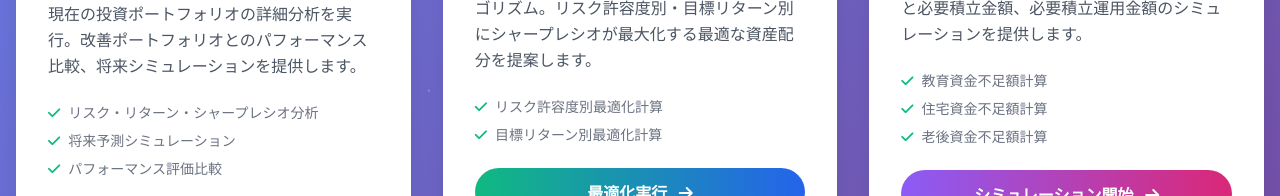
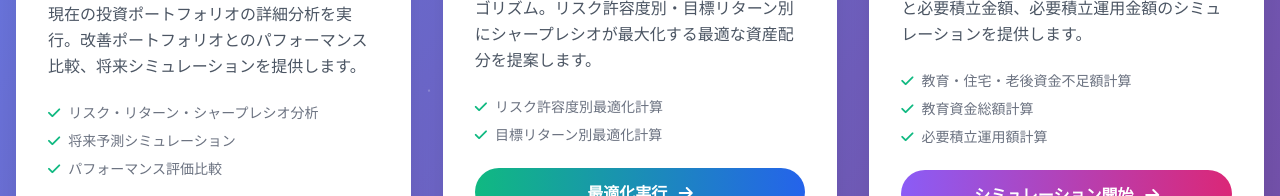
Before and after one commit to daisuke-fp/analysis, a plain HTML site: page index.html in a window 1280 px wide. Shown: the part 434-630 px from the top of the page. Drawn offline with nearby package versions, Linux system fonts and the light colour scheme.

Commit message:
TOPページ文言変更2

```diff
--- a/index.html
+++ b/index.html
@@ -202,9 +202,9 @@
                         教育資金・住宅取得資金・老後資金の不足額と必要積立金額、必要積立運用金額のシミュレーションを提供します。
                     </p>
                     <ul class="text-sm text-gray-500 mb-6 space-y-2">
-                        <li><i class="fas fa-check text-green-500 mr-2"></i>教育資金不足額計算</li>
-                        <li><i class="fas fa-check text-green-500 mr-2"></i>住宅資金不足額計算</li>
-                        <li><i class="fas fa-check text-green-500 mr-2"></i>老後資金不足額計算</li>
+                        <li><i class="fas fa-check text-green-500 mr-2"></i>教育・住宅・老後資金不足額計算</li>
+                        <li><i class="fas fa-check text-green-500 mr-2"></i>教育資金総額計算</li>
+                        <li><i class="fas fa-check text-green-500 mr-2"></i>必要積立運用額計算</li>
                     </ul>
                     <div class="bg-gradient-to-r from-purple-500 to-pink-600 text-white px-6 py-3 rounded-full text-center font-semibold">
                         シミュレーション開始 <i class="fas fa-arrow-right ml-2"></i>
```
